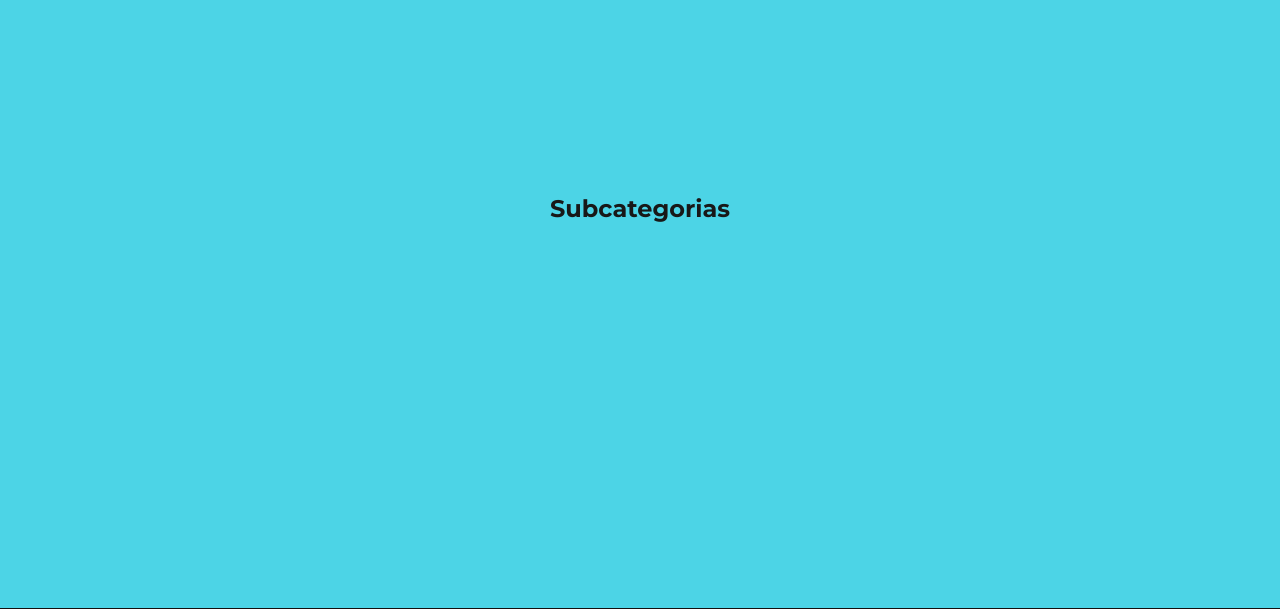
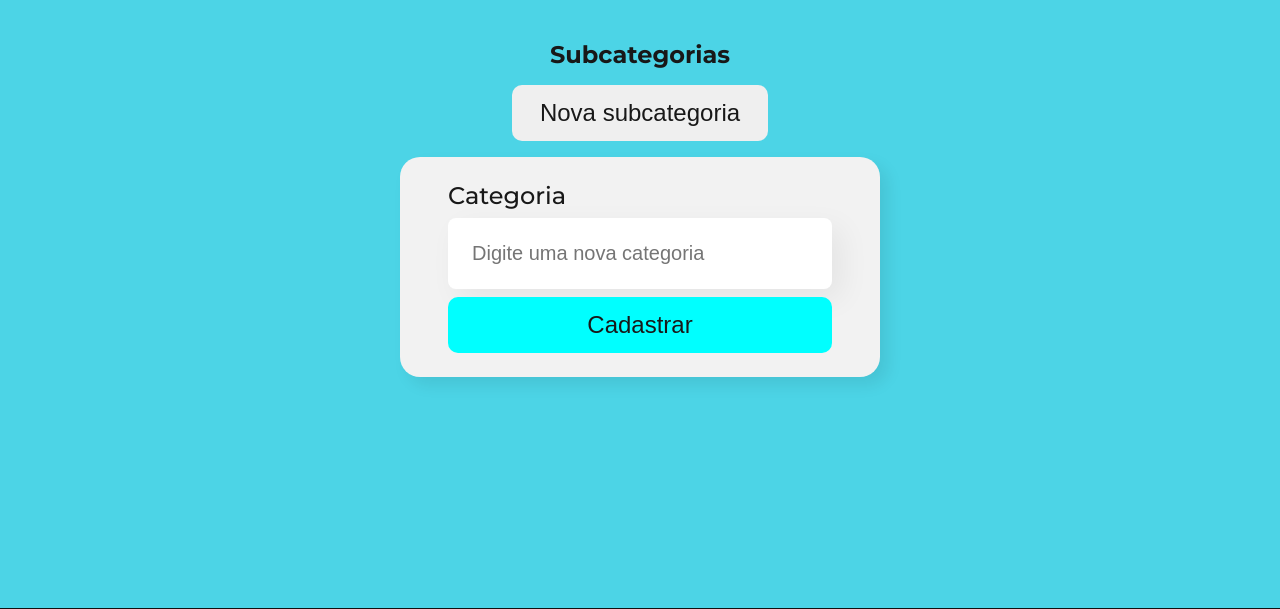
Before and after one commit to alisson2014/produtos_like, a PHP site: page /index.php?page=subcategories in a window 1280 px wide. Shown: the part 96-705 px from the top of the page. Run offline with PHP 8.4, Linux system fonts and the light colour scheme.

Commit message:
feat: criei a pagina de subcategorias

```diff
--- a/index.php
+++ b/index.php
@@ -15,6 +15,7 @@
     <link rel="stylesheet" href="styles/main.css" />
     <link rel="stylesheet" href="styles/footer.css" />
     <link rel="stylesheet" href="styles/error.css" />
+    <link rel="stylesheet" href="styles/categories.css" />
 </head>
 
 <body>
--- a/pages/subcategories.php
+++ b/pages/subcategories.php
@@ -1 +1,11 @@
-<h2>Subcategorias</h2>
+<div class="categories">
+    <h2 class="categories_title">Subcategorias</h2>
+    <button type="button" class="categories_button">
+        Nova subcategoria
+    </button>
+    <form action="" class="categorie_form" id="formCategories">
+        <label for="categorie" class="form_label">Categoria</label>
+        <input type="text" name="categorie" id="categorie" class="form_input" placeholder="Digite uma nova categoria" required />
+        <button type="submit" class="form_button">Cadastrar</button>
+    </form>
+</div>
--- /dev/null
+++ b/styles/categories.css
@@ -0,0 +1,57 @@
+.categories {
+    display: flex;
+    flex-direction: column;
+    align-items: center;
+    justify-content: center;
+    gap: 16px;
+}
+
+.categories_button,
+.form_button {
+    font-size: 1.5rem;
+    font-weight: 300;
+    padding: 14px 28px;
+    border: none;
+    border-radius: 10px;
+    cursor: pointer;
+    transition: all .3s linear;
+}
+
+.categories_button:hover,
+.form_button:hover {
+    transform: scale(1.05);
+    letter-spacing: 2px;
+}
+
+.categorie_form {
+    display: flex;
+    flex-direction: column;
+    gap: 8px;
+
+    width: 480px;
+    background-color: #F2F2F2;
+    border-radius: 20px;
+    padding: 24px 48px;
+    box-shadow: 8px 8px 16px rgba(0, 0, 0, 0.08);
+}
+
+.form_label {
+    font-size: 1.5rem;
+    font-weight: 500;
+}
+
+.form_input {
+    font-size: 1.25rem;
+    font-weight: 300;
+    line-height: 20px;
+    background-color: #FFF;
+    box-shadow: 10px 10px 30px rgba(0, 0, 0, 0.06);
+    width: 100%;
+    border: none;
+    border-radius: 8px;
+    padding: 24px;
+}
+
+.form_button {
+    background-color: aqua;
+}
```
